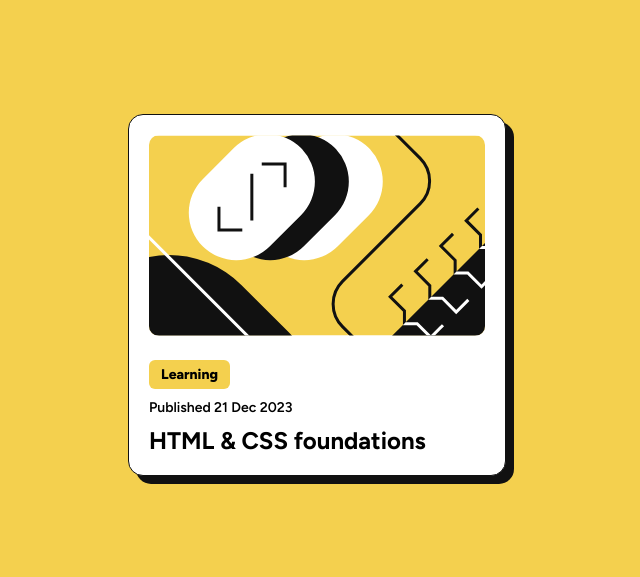
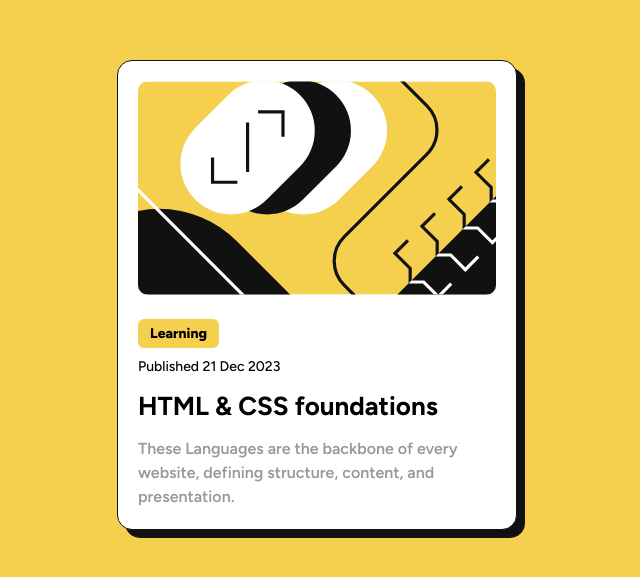
Before and after one commit to Glitcc/Blog-Preview-Challenge, a plain HTML site: page index.html in a window 1280 px wide. Shown: the part 105-682 px from the top of the page, without its empty margins (323-963 px from the left). Drawn offline with Linux system fonts and the light colour scheme.

Commit message:
Edit sizing for paragraphs and heading

```diff
--- a/index.html
+++ b/index.html
@@ -118,6 +118,10 @@
         <div class="published">Published 21 Dec 2023</div>
       </div>
       <h2>HTML &amp; CSS foundations</h2>
+      <p>
+        These Languages are the backbone of every website, defining structure,
+        content, and presentation.
+      </p>
     </div>
   </body>
 </html>
--- a/styles.css
+++ b/styles.css
@@ -36,7 +36,6 @@ body {
 .left-allign {
     text-align: left;
     width: 100%;
-    margin-bottom: 10px;
 }
 
 .learning {
@@ -47,15 +46,27 @@ body {
     border-radius: 6px;
     padding: 6px 12px;
     display: inline-block;
+    margin-bottom: 10px;
 }
 
 .published {
     font-family: 'Figtree', sans-serif;
-    font-weight: 600;
+    font-weight: 500;
     font-size: 14px;
+    margin-bottom: 15px;
 }
 
 h2 {
     font-family: 'Figtree', sans-serif;
+    font-size: 26px;
     text-align: left;
+    margin-bottom: 15px;
 }
+
+p {
+    font-family: 'Figtree', sans-serif;
+    font-weight: 600;
+    text-align: left;
+    opacity: 0.4;
+    line-height: 1.5;
+}
```
